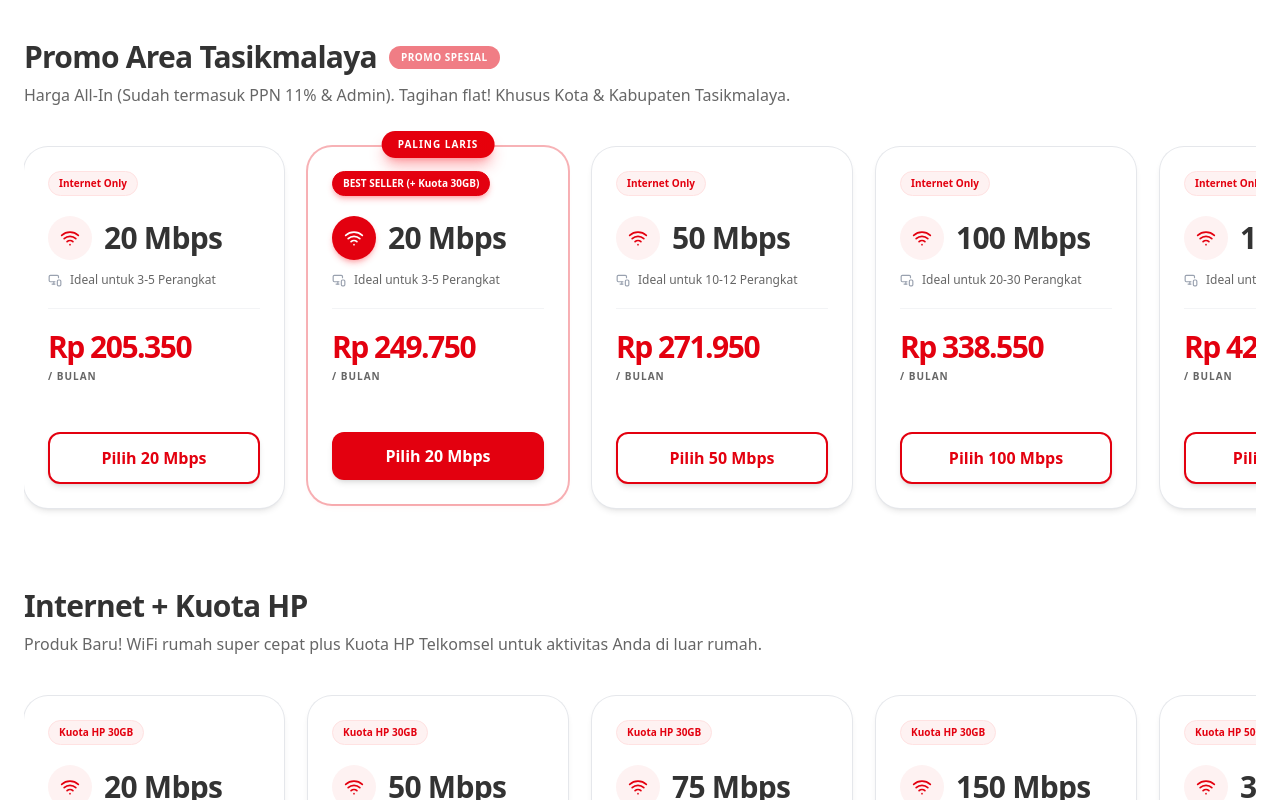
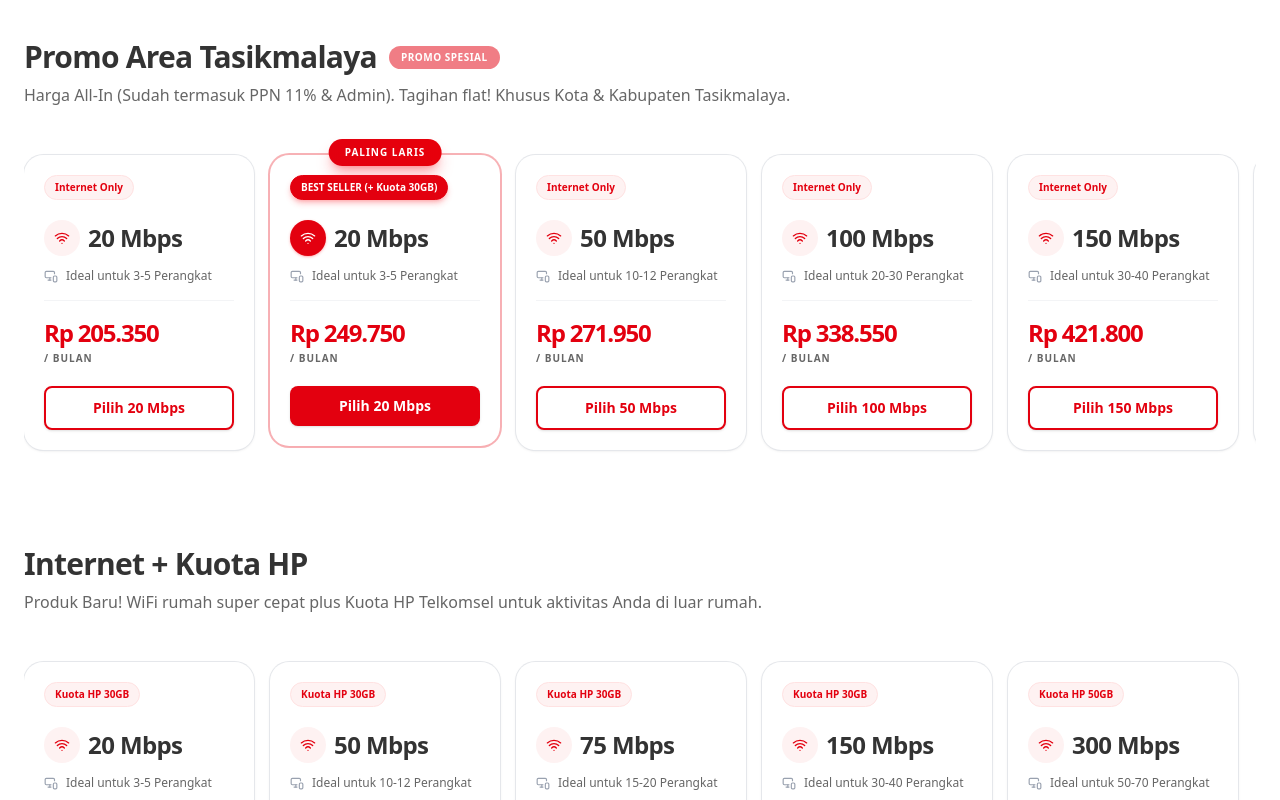
Before and after one commit to V1ncen11/websales-bapa, a Next.js app: page / in a window 1280 px wide. Shown: the part 1300-2100 px from the top of the page. Built offline with nearby package versions, Linux system fonts and the light colour scheme.

Commit message:
style: fix scrolling snap behavior, show scrollbar, and shrink card sizes

```diff
--- a/src/app/page.tsx
+++ b/src/app/page.tsx
@@ -111,7 +111,7 @@ function PackageCarouselRow({ pkgCat, index, waLink, fadeInUp }: any) {
       {/* Category Carousel */}
       <motion.div
         variants={fadeInUp}
-        className="flex overflow-x-auto py-4 -mx-6 px-6 md:mx-0 md:px-0 gap-6 snap-x snap-mandatory scrollbar-hide items-stretch"
+        className="flex overflow-x-auto py-6 -mx-6 px-6 md:mx-0 md:px-0 gap-4 snap-x snap-mandatory items-stretch pb-8"
       >
          {pkgCat.items.map((item: any, i: number) => {
             const isBestSeller = index === 0 && i === 1;
@@ -119,7 +119,7 @@ function PackageCarouselRow({ pkgCat, index, waLink, fadeInUp }: any) {
             return (
                <div
                  key={i}
-                 className={`min-w-[240px] w-[70vw] md:w-[260px] flex-shrink-0 snap-center rounded-[1.5rem] p-6 relative flex flex-col transition-all duration-300 h-full bg-white cursor-default shadow-md ring-1 ring-gray-200 hover:scale-105 hover:shadow-xl hover:shadow-red-500/15 hover:ring-2 hover:ring-primary hover:z-10 ${
+                 className={`min-w-[200px] w-[60vw] md:w-[230px] flex-shrink-0 snap-always snap-center rounded-[1.2rem] p-5 relative flex flex-col transition-all duration-300 h-full bg-white cursor-default shadow-sm ring-1 ring-gray-200 hover:scale-[1.03] hover:shadow-lg hover:shadow-red-500/15 hover:ring-2 hover:ring-primary hover:z-10 ${
                  isBestSeller ? 'ring-2 ring-primary/30 shadow-red-500/5' : ''
                }`}>
                   {isBestSeller && (
@@ -138,13 +138,13 @@ function PackageCarouselRow({ pkgCat, index, waLink, fadeInUp }: any) {
                     <div className="h-5 mb-5"></div>
                   )}
 
-                  <div className="flex items-center gap-3 mb-2">
-                    <div className={`w-11 h-11 rounded-full flex items-center justify-center shrink-0 transition-colors duration-300 ${
-                      isBestSeller ? 'bg-primary text-white shadow-md shadow-red-500/30' : 'bg-red-50 text-primary'
+                  <div className="flex items-center gap-2 mb-2">
+                    <div className={`w-9 h-9 rounded-full flex items-center justify-center shrink-0 transition-colors duration-300 ${
+                      isBestSeller ? 'bg-primary text-white shadow-sm shadow-red-500/30' : 'bg-red-50 text-primary'
                     }`}>
-                      <Wifi className={`w-5 h-5 ${isBestSeller ? 'text-white' : 'text-primary'}`} />
+                      <Wifi className={`w-4 h-4 ${isBestSeller ? 'text-white' : 'text-primary'}`} />
                     </div>
-                    <span className="text-3xl font-black tracking-tight text-text-main">
+                    <span className="text-2xl font-black tracking-tight text-text-main">
                       {item.speed}
                     </span>
                   </div>
@@ -154,18 +154,18 @@ function PackageCarouselRow({ pkgCat, index, waLink, fadeInUp }: any) {
                     <span>Ideal untuk {item.devices}</span>
                   </div>
 
-                  <div className="mt-5 mb-6 border-t pt-5 border-gray-100">
+                  <div className="mt-4 mb-5 border-t pt-4 border-gray-100">
                     <div className="flex flex-col">
-                      <span className="text-3xl font-black tracking-tighter text-primary">
+                      <span className="text-2xl font-black tracking-tighter text-primary">
                         Rp {item.price}
                       </span>
-                      <span className="text-[10px] font-bold uppercase tracking-widest mt-1 text-text-muted">
+                      <span className="text-[10px] font-bold uppercase tracking-widest mt-0.5 text-text-muted">
                         / Bulan
                       </span>
                     </div>
                   </div>
 
-                  <a href={waLink} target="_blank" rel="noreferrer" className={`mt-6 w-full py-3 px-4 rounded-xl font-bold flex items-center justify-center gap-2 transition-all duration-300 shadow-md ${
+                  <a href={waLink} target="_blank" rel="noreferrer" className={`mt-auto w-full py-2.5 px-3 rounded-lg text-sm font-bold flex items-center justify-center gap-2 transition-all duration-300 shadow-sm ${
                     isBestSeller
                       ? 'bg-primary text-white hover:bg-red-600 hover:shadow-red-500/25 active:scale-95'
                       : 'bg-white text-primary border-2 border-primary hover:bg-red-50 active:scale-95'
```
